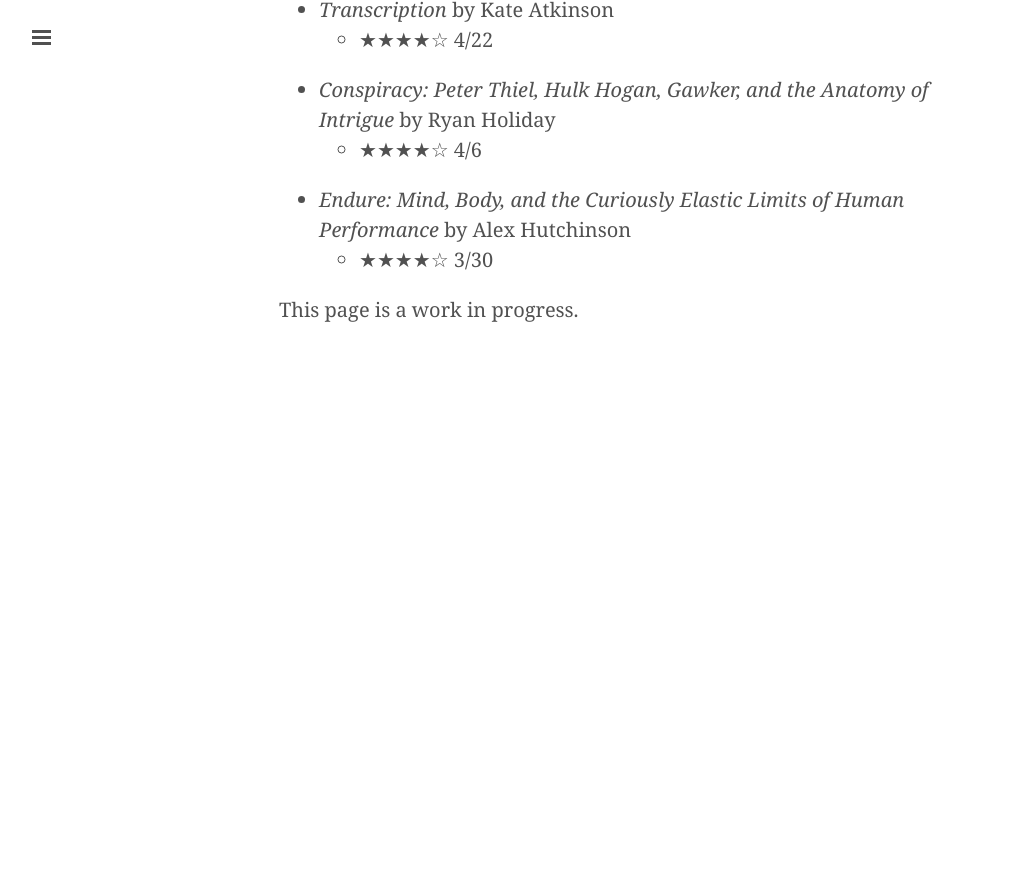
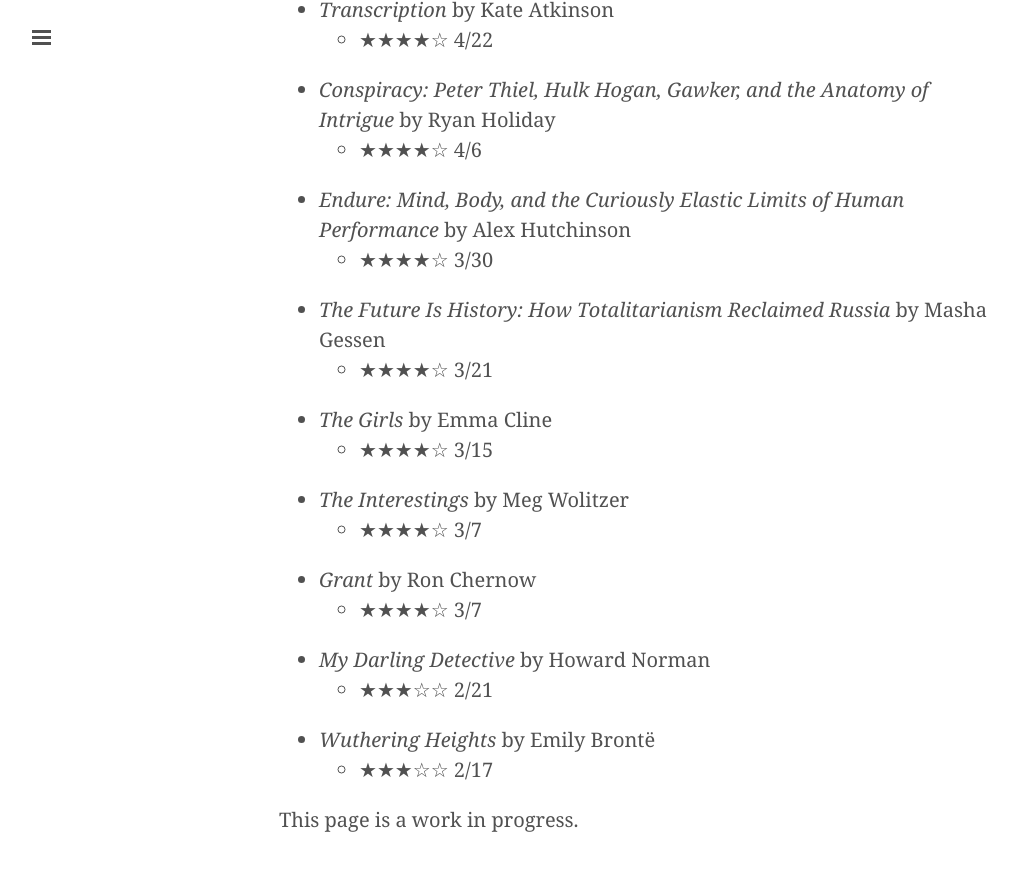
Before and after one commit to davidixon/davidixon.github.io, a Jekyll site: the page built from books.md, in a window 1280 px wide and 900 px high, scrolled down 1879 px. Shown: the top 871 px of the window, without its empty margins (1-1017 px from the left). Built offline with Jekyll 4.4.1, drawn with Linux system fonts in a browser that asks for light colours; before the commit the page ends 2284 px from its top, so only the background shows below that.

Commit message:
Updating book log

```diff
--- a/books.md
+++ b/books.md
@@ -48,5 +48,17 @@
   * ★★★★☆ 4/6
 * *Endure: Mind, Body, and the Curiously Elastic Limits of Human Performance* by Alex Hutchinson
   * ★★★★☆ 3/30
+* *The Future Is History: How Totalitarianism Reclaimed Russia* by Masha Gessen
+  * ★★★★☆ 3/21
+* *The Girls* by Emma Cline
+  * ★★★★☆ 3/15
+* *The Interestings* by Meg Wolitzer
+  * ★★★★☆ 3/7
+* *Grant* by Ron Chernow
+  * ★★★★☆ 3/7
+* *My Darling Detective* by Howard Norman
+  * ★★★☆☆ 2/21
+* *Wuthering Heights* by Emily Brontë
+  * ★★★☆☆ 2/17
 
 This page is a work in progress.
```
